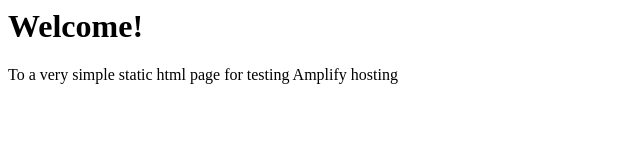
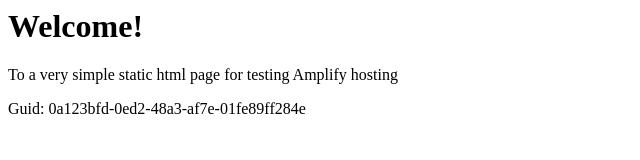
Before and after one commit to aws-aemilia-bom/Github-PR-Commit-Integration-Test-DoNotTouch-Gith-OKSLNVO2-v1-prod-ap-south-1, a website: page src/index.html in a window 1280 px wide. Shown: the whole page, without its empty margins (0-640 px from the left). Drawn offline with Linux system fonts and the light colour scheme.

Commit message:
commit from integ tests

```diff
--- a/src/index.html
+++ b/src/index.html
@@ -1,3 +1,5 @@
+
+
 <html lang="en">
 
 <head>
@@ -10,6 +12,6 @@
 <body>
     <h1>Welcome!</h1>
     <p>To a very simple static html page for testing Amplify hosting</p>
-</body>
+    <p>Guid: 0a123bfd-0ed2-48a3-af7e-01fe89ff284e</p></body>
 
 </html>
```
